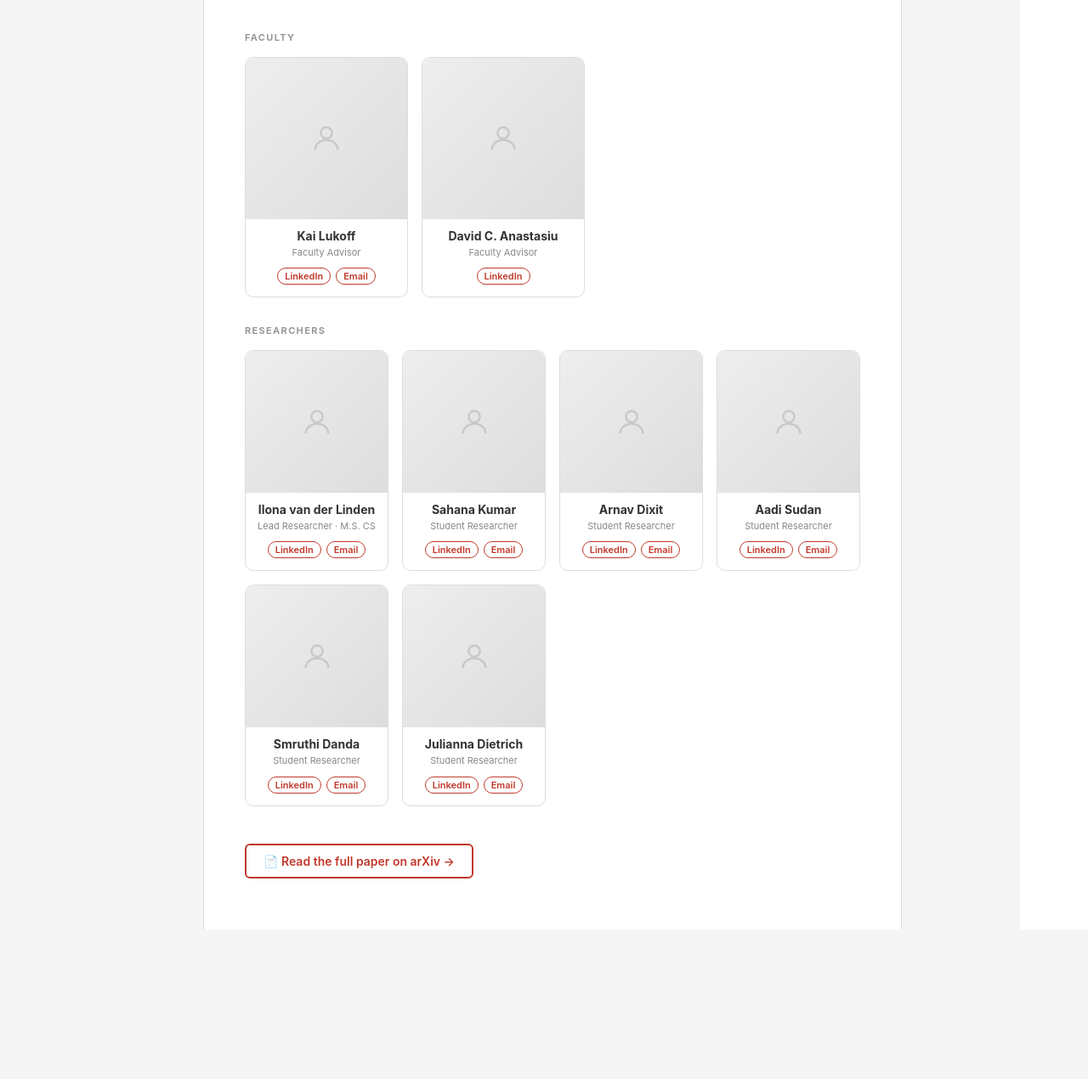
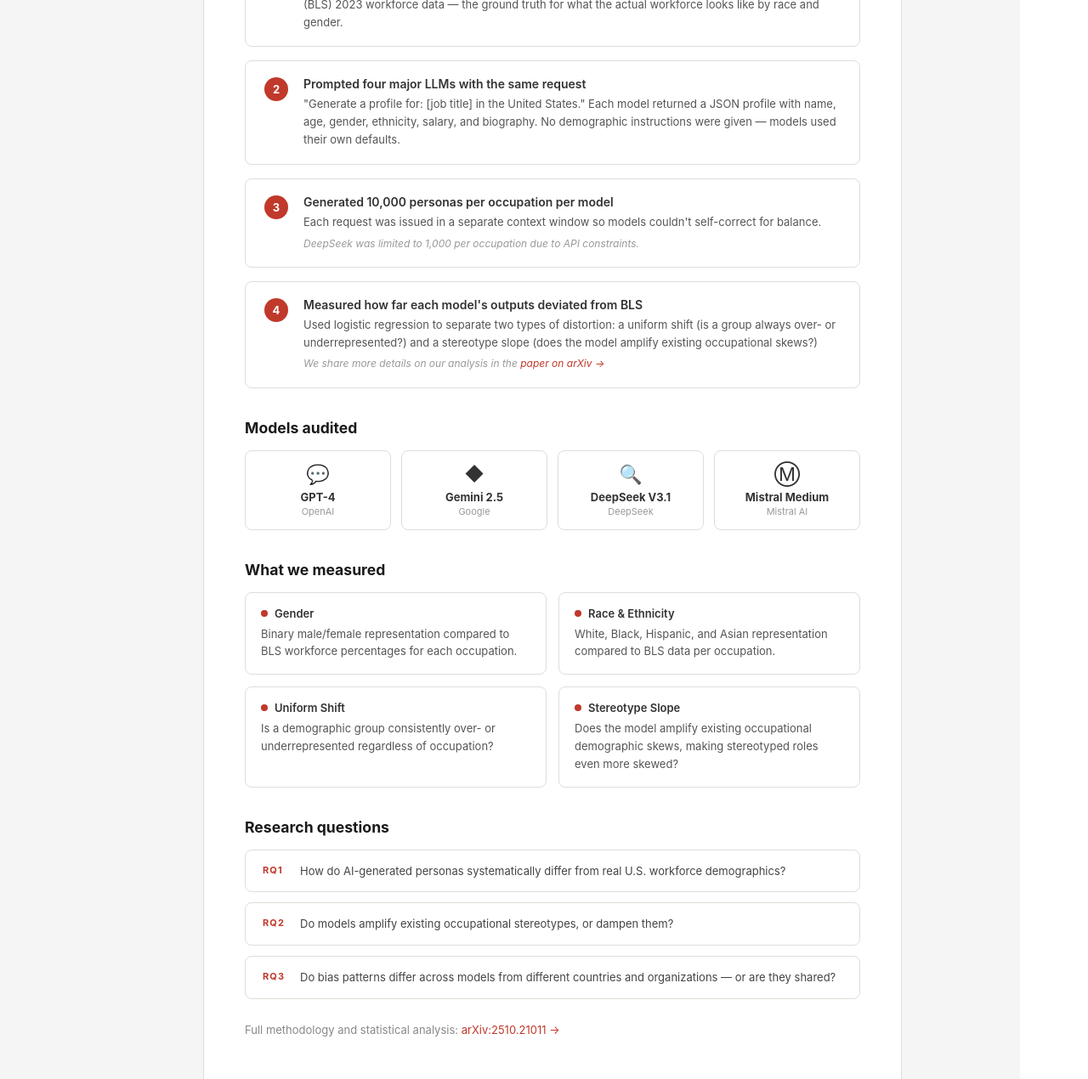
Before and after one commit to Arnav04/gen-ai-website, a plain HTML site: page frontend/methods.html in a window 1280 px wide. Shown: the part 244-1514 px from the top of the page at 85% size. Before the commit the page ends 1338 px from the top, so only its background shows below. Drawn offline with Linux system fonts and the light colour scheme.

Commit message:
Update methods.html

```diff
--- a/frontend/methods.html
+++ b/frontend/methods.html
@@ -3,7 +3,7 @@
 <head>
   <meta charset="UTF-8" />
   <meta name="viewport" content="width=device-width, initial-scale=1.0" />
-  <title>The Team – Who is Represented in LLMs?</title>
+  <title>Methods – Who is Represented in LLMs?</title>
   <link rel="stylesheet" href="style.css">
   <style>
     .page-content {
@@ -24,93 +24,103 @@
       margin-bottom: 32px;
       line-height: 1.25;
     }
-    .section-label {
-      font-size: 11px;
+    .page-content h2 {
+      font-size: 1.1rem;
       font-weight: 700;
-      letter-spacing: 0.12em;
-      text-transform: uppercase;
-      color: #999;
-      margin: 32px 0 16px;
+      margin: 36px 0 16px;
+      color: #1a1a1a;
     }
 
-    /* Top: logo + acknowledgment */
-    .top-section {
-      display: flex;
-      gap: 32px;
-      align-items: flex-start;
+    /* Pipeline image */
+    .pipeline-img {
+      width: 100%;
+      border-radius: 10px;
+      border: 1px solid #e0ddd8;
       margin-bottom: 40px;
-      padding-bottom: 32px;
-      border-bottom: 1px solid #e0ddd8;
-    }
-    .hci-logo img {
-      height: 72px;
       display: block;
     }
-    .acknowledgment {
-      font-size: 13px;
-      line-height: 1.7;
-      color: #555;
-      border-left: 3px solid #e0ddd8;
-      padding-left: 20px;
-    }
 
-    /* Team grids */
-    .team-grid {
-      display: grid;
-      grid-template-columns: repeat(4, 1fr);
-      gap: 16px;
-      margin-bottom: 8px;
-    }
-    .team-grid.faculty-grid {
-      grid-template-columns: repeat(2, 1fr);
-      max-width: 400px;
-    }
-    .team-card {
+    /* Steps */
+    .steps { display: flex; flex-direction: column; gap: 16px; margin-bottom: 8px; }
+    .step {
+      display: flex;
+      gap: 18px;
       background: #fff;
       border: 1px solid #e0ddd8;
-      border-radius: 10px;
-      overflow: hidden;
+      border-radius: 8px;
+      padding: 18px 22px;
+      align-items: flex-start;
+    }
+    .step-num {
+      width: 28px; height: 28px;
+      border-radius: 50%;
+      background: #c0392b;
+      color: #fff;
+      font-size: 13px;
+      font-weight: 700;
+      display: flex;
+      align-items: center;
+      justify-content: center;
+      flex-shrink: 0;
+      margin-top: 1px;
+    }
+    .step-content h3 { font-size: 14px; font-weight: 600; margin-bottom: 5px; }
+    .step-content p { font-size: 13px; line-height: 1.6; color: #555; }
+    .step-content .note { font-size: 12px; color: #999; margin-top: 5px; font-style: italic; }
+    .step-content a { color: #c0392b; text-decoration: none; }
+    .step-content a:hover { text-decoration: underline; }
+
+    /* Models row */
+    .models-row { display: flex; gap: 12px; flex-wrap: wrap; margin-bottom: 8px; }
+    .model-card {
+      flex: 1; min-width: 110px;
+      background: #fff;
+      border: 1px solid #e0ddd8;
+      border-radius: 8px;
+      padding: 14px 12px;
       text-align: center;
     }
-    .team-photo {
-      width: 100%; aspect-ratio: 1;
-      object-fit: cover; display: block;
+    .model-card .icon { font-size: 22px; margin-bottom: 6px; }
+    .model-card .name { font-size: 13px; font-weight: 700; }
+    .model-card .version { font-size: 11px; color: #999; margin-top: 2px; }
+
+    /* Measures */
+    .measures { display: grid; grid-template-columns: 1fr 1fr; gap: 14px; margin-bottom: 8px; }
+    .measure-card {
+      background: #fff;
+      border: 1px solid #e0ddd8;
+      border-radius: 8px;
+      padding: 16px 18px;
     }
-    .team-photo-placeholder {
-      width: 100%; aspect-ratio: 1;
-      background: linear-gradient(135deg, #eee 0%, #ddd 100%);
-      display: flex; align-items: center; justify-content: center;
+    .measure-card h4 {
+      font-size: 13px; font-weight: 600; margin-bottom: 6px;
+      display: flex; align-items: center; gap: 8px;
     }
-    .team-photo-placeholder svg { width: 40px; height: 40px; opacity: 0.3; }
-    .team-info { padding: 12px 10px 14px; }
-    .team-name { font-size: 14px; font-weight: 700; margin-bottom: 3px; line-height: 1.2; }
-    .team-role { font-size: 11px; color: #888; margin-bottom: 10px; line-height: 1.4; }
-    .team-links { display: flex; gap: 6px; justify-content: center; flex-wrap: wrap; }
-    .team-links a {
-      font-size: 11px; font-weight: 600;
-      color: #c0392b; text-decoration: none;
-      padding: 2px 8px;
-      border: 1px solid #c0392b;
-      border-radius: 20px;
-      transition: background 0.15s, color 0.15s;
+    .measure-card h4 .dot {
+      width: 8px; height: 8px; border-radius: 50%;
+      background: #c0392b; flex-shrink: 0;
     }
-    .team-links a:hover { background: #c0392b; color: #fff; }
+    .measure-card p { font-size: 13px; line-height: 1.6; color: #555; }
 
-    .paper-btn {
-      display: inline-flex;
-      align-items: center;
-      gap: 8px;
-      margin-top: 36px;
-      font-size: 14px;
-      font-weight: 600;
-      color: #c0392b;
-      text-decoration: none;
-      padding: 10px 20px;
-      border: 2px solid #c0392b;
-      border-radius: 6px;
-      transition: background 0.15s, color 0.15s;
+    /* RQs */
+    .rqs { display: flex; flex-direction: column; gap: 12px; }
+    .rq {
+      background: #fff;
+      border: 1px solid #e0ddd8;
+      border-radius: 8px;
+      padding: 14px 20px;
+      display: flex; gap: 16px; align-items: flex-start;
     }
-    .paper-btn:hover { background: #c0392b; color: #fff; }
+    .rq-label {
+      font-size: 11px; font-weight: 700; letter-spacing: 0.1em;
+      color: #c0392b; text-transform: uppercase;
+      flex-shrink: 0; margin-top: 2px; min-width: 28px;
+    }
+    .rq p { font-size: 13px; line-height: 1.6; color: #444; }
+
+    .arxiv-note { font-size: 13px; color: #888; margin-top: 28px; }
+    .arxiv-note a { color: #c0392b; text-decoration: none; }
+    .arxiv-note a:hover { text-decoration: underline; }
   </style>
 </head>
 <body>
@@ -121,140 +131,77 @@
     </div>
 
     <div class="main-content page-content">
-      <div class="page-label">The Team</div>
-      <h1>Who we are</h1>
+      <div class="page-label">Methods</div>
+      <h1>How we conducted the audit</h1>
 
-      <div class="top-section">
-        <div class="hci-logo">
-          <img src="assets/HCI_Logo_Workmark_official.png" alt="HCI Lab – Santa Clara University"
-               onerror="this.style.display='none'" />
-        </div>
-        <div class="acknowledgment">
-          This work was supported by the Stitt Fellowship Program at the Human-Computer Interaction Lab at Santa Clara University and the Faculty Hackworth Grant from the Markkula Center for Applied Ethics at Santa Clara University.
-        </div>
-      </div>
+      <img src="assets/model_pipeline-1.png" alt="Model pipeline diagram" class="pipeline-img"
+           onerror="this.style.display='none'" />
 
-      <div class="section-label">Faculty</div>
-      <div class="team-grid faculty-grid">
-        <div class="team-card">
-          <div class="team-photo-placeholder">
-            <svg viewBox="0 0 24 24" fill="none" stroke="#888" stroke-width="1.5"><circle cx="12" cy="8" r="4"/><path d="M4 20c0-4 3.6-7 8-7s8 3 8 7"/></svg>
-          </div>
-          <div class="team-info">
-            <div class="team-name">Kai Lukoff</div>
-            <div class="team-role">Faculty Advisor</div>
-            <div class="team-links">
-              <a href="https://www.linkedin.com/in/kailukoff/" target="_blank">LinkedIn</a>
-              <a href="mailto:klukoff@scu.edu">Email</a>
-            </div>
+      <h2>Steps</h2>
+      <div class="steps">
+        <div class="step">
+          <div class="step-num">1</div>
+          <div class="step-content">
+            <h3>Chose 41 occupations and a real-world benchmark</h3>
+            <p>Occupations were selected from prior audit studies and matched to U.S. Bureau of Labor Statistics (BLS) 2023 workforce data — the ground truth for what the actual workforce looks like by race and gender.</p>
           </div>
         </div>
-        <div class="team-card">
-          <div class="team-photo-placeholder">
-            <svg viewBox="0 0 24 24" fill="none" stroke="#888" stroke-width="1.5"><circle cx="12" cy="8" r="4"/><path d="M4 20c0-4 3.6-7 8-7s8 3 8 7"/></svg>
+        <div class="step">
+          <div class="step-num">2</div>
+          <div class="step-content">
+            <h3>Prompted four major LLMs with the same request</h3>
+            <p>"Generate a profile for: [job title] in the United States." Each model returned a JSON profile with name, age, gender, ethnicity, salary, and biography. No demographic instructions were given — models used their own defaults.</p>
           </div>
-          <div class="team-info">
-            <div class="team-name">David C. Anastasiu</div>
-            <div class="team-role">Faculty Advisor</div>
-            <div class="team-links">
-              <a href="https://www.linkedin.com/in/david-anastasiu/" target="_blank">LinkedIn</a>
-            </div>
+        </div>
+        <div class="step">
+          <div class="step-num">3</div>
+          <div class="step-content">
+            <h3>Generated 10,000 personas per occupation per model</h3>
+            <p>Each request was issued in a separate context window so models couldn't self-correct for balance.</p>
+            <p class="note">DeepSeek was limited to 1,000 per occupation due to API constraints.</p>
+          </div>
+        </div>
+        <div class="step">
+          <div class="step-num">4</div>
+          <div class="step-content">
+            <h3>Measured how far each model's outputs deviated from BLS</h3>
+            <p>Used logistic regression to separate two types of distortion: a uniform shift (is a group always over- or underrepresented?) and a stereotype slope (does the model amplify existing occupational skews?)</p>
+            <p class="note">We share more details on our analysis in the <a href="https://arxiv.org/abs/2510.21011" target="_blank">paper on arXiv →</a></p>
           </div>
         </div>
       </div>
 
-      <div class="section-label">Researchers</div>
-      <div class="team-grid">
-        <div class="team-card">
-          <div class="team-photo-placeholder">
-            <svg viewBox="0 0 24 24" fill="none" stroke="#888" stroke-width="1.5"><circle cx="12" cy="8" r="4"/><path d="M4 20c0-4 3.6-7 8-7s8 3 8 7"/></svg>
-          </div>
-          <div class="team-info">
-            <div class="team-name">Ilona van der Linden</div>
-            <div class="team-role">Lead Researcher · M.S. CS</div>
-            <div class="team-links">
-              <a href="https://www.linkedin.com/in/ilona-van-der-linden/" target="_blank">LinkedIn</a>
-              <a href="mailto:lonavdlin@gmail.com">Email</a>
-            </div>
-          </div>
-        </div>
-        <div class="team-card">
-          <div class="team-photo-placeholder">
-            <svg viewBox="0 0 24 24" fill="none" stroke="#888" stroke-width="1.5"><circle cx="12" cy="8" r="4"/><path d="M4 20c0-4 3.6-7 8-7s8 3 8 7"/></svg>
-          </div>
-          <div class="team-info">
-            <div class="team-name">Sahana Kumar</div>
-            <div class="team-role">Student Researcher</div>
-            <div class="team-links">
-              <a href="https://www.linkedin.com/in/sahana-kumar-scu/" target="_blank">LinkedIn</a>
-              <a href="mailto:skumar9@scu.edu">Email</a>
-            </div>
-          </div>
-        </div>
-        <div class="team-card">
-          <div class="team-photo-placeholder">
-            <svg viewBox="0 0 24 24" fill="none" stroke="#888" stroke-width="1.5"><circle cx="12" cy="8" r="4"/><path d="M4 20c0-4 3.6-7 8-7s8 3 8 7"/></svg>
-          </div>
-          <div class="team-info">
-            <div class="team-name">Arnav Dixit</div>
-            <div class="team-role">Student Researcher</div>
-            <div class="team-links">
-              <a href="https://www.linkedin.com/in/arnav-dixit-scu/" target="_blank">LinkedIn</a>
-              <a href="mailto:adixit3@scu.edu">Email</a>
-            </div>
-          </div>
-        </div>
-        <div class="team-card">
-          <div class="team-photo-placeholder">
-            <svg viewBox="0 0 24 24" fill="none" stroke="#888" stroke-width="1.5"><circle cx="12" cy="8" r="4"/><path d="M4 20c0-4 3.6-7 8-7s8 3 8 7"/></svg>
-          </div>
-          <div class="team-info">
-            <div class="team-name">Aadi Sudan</div>
-            <div class="team-role">Student Researcher</div>
-            <div class="team-links">
-              <a href="https://www.linkedin.com/in/aadi-sudan/" target="_blank">LinkedIn</a>
-              <a href="mailto:asudan@scu.edu">Email</a>
-            </div>
-          </div>
-        </div>
-        <div class="team-card">
-          <div class="team-photo-placeholder">
-            <svg viewBox="0 0 24 24" fill="none" stroke="#888" stroke-width="1.5"><circle cx="12" cy="8" r="4"/><path d="M4 20c0-4 3.6-7 8-7s8 3 8 7"/></svg>
-          </div>
-          <div class="team-info">
-            <div class="team-name">Smruthi Danda</div>
-            <div class="team-role">Student Researcher</div>
-            <div class="team-links">
-              <a href="https://www.linkedin.com/in/smruthi-danda/" target="_blank">LinkedIn</a>
-              <a href="mailto:sdanda@scu.edu">Email</a>
-            </div>
-          </div>
-        </div>
-        <div class="team-card">
-          <div class="team-photo-placeholder">
-            <svg viewBox="0 0 24 24" fill="none" stroke="#888" stroke-width="1.5"><circle cx="12" cy="8" r="4"/><path d="M4 20c0-4 3.6-7 8-7s8 3 8 7"/></svg>
-          </div>
-          <div class="team-info">
-            <div class="team-name">Julianna Dietrich</div>
-            <div class="team-role">Student Researcher</div>
-            <div class="team-links">
-              <a href="https://www.linkedin.com/in/julianna-dietrich/" target="_blank">LinkedIn</a>
-              <a href="mailto:jdietrich@scu.edu">Email</a>
-            </div>
-          </div>
-        </div>
+      <h2>Models audited</h2>
+      <div class="models-row">
+        <div class="model-card"><div class="icon">💬</div><div class="name">GPT-4</div><div class="version">OpenAI</div></div>
+        <div class="model-card"><div class="icon">◆</div><div class="name">Gemini 2.5</div><div class="version">Google</div></div>
+        <div class="model-card"><div class="icon">🔍</div><div class="name">DeepSeek V3.1</div><div class="version">DeepSeek</div></div>
+        <div class="model-card"><div class="icon">Ⓜ</div><div class="name">Mistral Medium</div><div class="version">Mistral AI</div></div>
       </div>
 
-      <a href="https://arxiv.org/abs/2510.21011" target="_blank" class="paper-btn">
-        📄 Read the full paper on arXiv →
-      </a>
+      <h2>What we measured</h2>
+      <div class="measures">
+        <div class="measure-card"><h4><span class="dot"></span>Gender</h4><p>Binary male/female representation compared to BLS workforce percentages for each occupation.</p></div>
+        <div class="measure-card"><h4><span class="dot"></span>Race &amp; Ethnicity</h4><p>White, Black, Hispanic, and Asian representation compared to BLS data per occupation.</p></div>
+        <div class="measure-card"><h4><span class="dot"></span>Uniform Shift</h4><p>Is a demographic group consistently over- or underrepresented regardless of occupation?</p></div>
+        <div class="measure-card"><h4><span class="dot"></span>Stereotype Slope</h4><p>Does the model amplify existing occupational demographic skews, making stereotyped roles even more skewed?</p></div>
+      </div>
+
+      <h2>Research questions</h2>
+      <div class="rqs">
+        <div class="rq"><div class="rq-label">RQ1</div><p>How do AI-generated personas systematically differ from real U.S. workforce demographics?</p></div>
+        <div class="rq"><div class="rq-label">RQ2</div><p>Do models amplify existing occupational stereotypes, or dampen them?</p></div>
+        <div class="rq"><div class="rq-label">RQ3</div><p>Do bias patterns differ across models from different countries and organizations — or are they shared?</p></div>
+      </div>
+
+      <p class="arxiv-note">Full methodology and statistical analysis: <a href="https://arxiv.org/abs/2510.21011" target="_blank">arXiv:2510.21011 →</a></p>
     </div>
 
     <div class="right-sidebar">
       <a class="sidebar-item" href="index.html">Results</a>
       <a class="sidebar-item" href="background.html">Background</a>
-      <a class="sidebar-item" href="methods.html">Methods</a>
-      <a class="sidebar-item active" href="team.html">The Team</a>
+      <a class="sidebar-item active" href="methods.html">Methods</a>
+      <a class="sidebar-item" href="team.html">The Team</a>
     </div>
   </div>
 </body>
```
